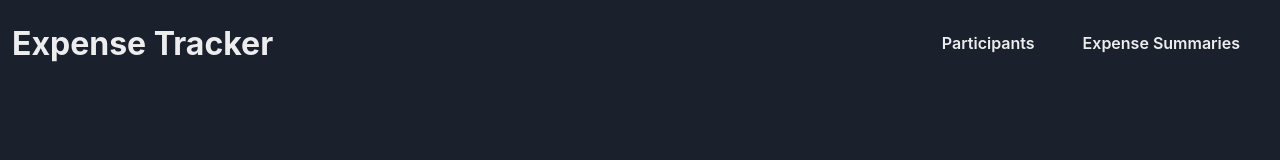
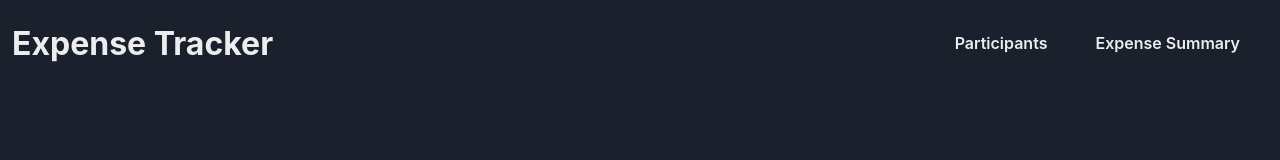
Before and after one commit to paulopontovaz/expense-tracker, a React (Vite) app in the folder client/: page / in a window 1280 px wide. Shown: the top 160 px of the page. Built offline with nearby package versions, Linux system fonts and the light colour scheme; no server answers.

Commit message:
feat(client): add /expense-summary route

```diff
--- a/client/src/components/NavMenu.tsx
+++ b/client/src/components/NavMenu.tsx
@@ -13,8 +13,8 @@ export function NavMenu() {
             <Button as={NavLink} to="/participants" variant="ghost">
                 Participants
             </Button>
-            <Button as={NavLink} to="/expense-summaries" variant="ghost">
-                Expense Summaries
+            <Button as={NavLink} to="/expense-summary" variant="ghost">
+                Expense Summary
             </Button>
         </HStack>
     );
--- a/client/src/config.tsx
+++ b/client/src/config.tsx
@@ -1,7 +1,9 @@
 import { extendTheme } from "@chakra-ui/react";
 import { QueryClient } from "@tanstack/react-query";
 import { createBrowserRouter } from "react-router-dom";
+
 import { App } from "./components/App";
+import { ExpenseSummary } from "./components/expense-summary/ExpenseSummary";
 import { ParticipantDetails } from "./components/participants/details/ParticipantDetails";
 import { Participants } from "./components/participants/list/Participants";
 
@@ -35,6 +37,10 @@ export const router = createBrowserRouter([
                 path: "/participants/:participantId",
                 element: <ParticipantDetails />,
             },
+            {
+                path: "/expense-summary",
+                element: <ExpenseSummary />,
+            },
         ],
     },
 ]);
```
